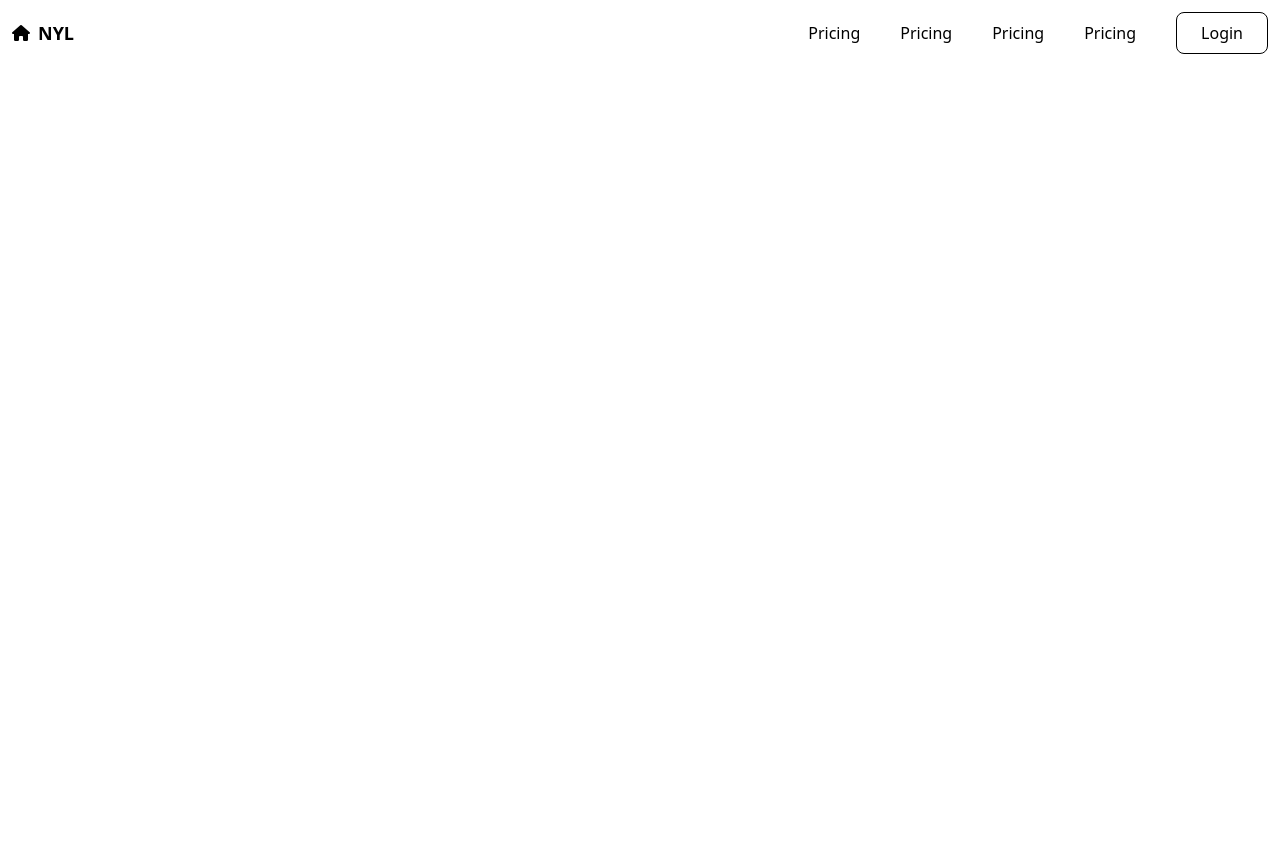
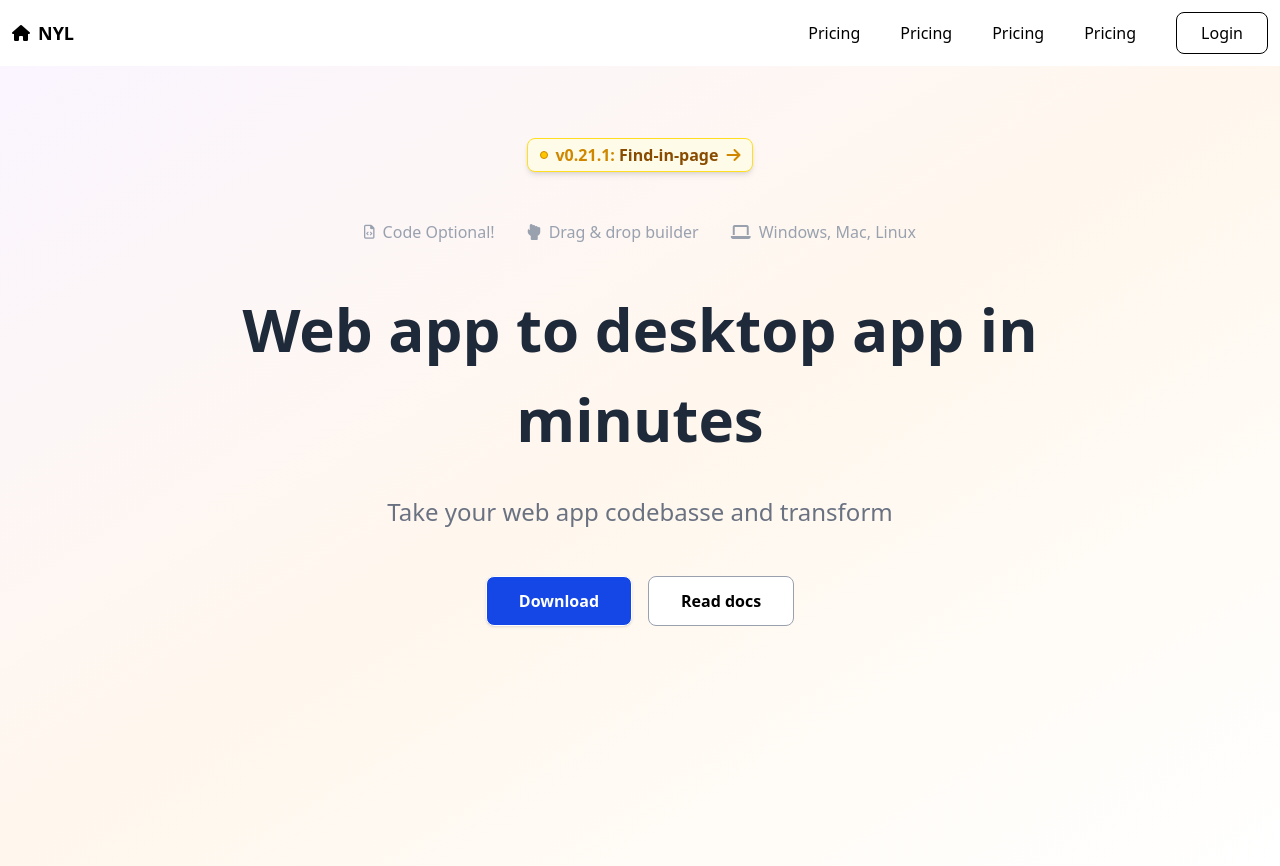
Before and after one commit to niel2512/landing-page-tailwind-v4, a plain HTML site: page index.html in a window 1280 px wide. Before the commit the page ends 800 px from the top, so only its background shows below. Drawn offline with nearby package versions, Linux system fonts and the light colour scheme.

Commit message:
Hero Section

```diff
--- a/index.html
+++ b/index.html
@@ -21,6 +21,12 @@
         <a href="#" class="font-medium hover:text-blue-500">Pricing</a>
         <a href="#" class="font-medium border rounded-lg px-6 py-2 hover:text-blue-500">Login</a>
       </div>
+      <!-- <div class="hidden md:flex flex-1 justify-end">
+        <button class="flex gap-2 text-center items-center border border-gray-400 px-6 py-2 rounded-lg hover:border-gray-600">
+          <span>MyLandingPage</span>
+          <i class="fa-solid fa-arrow-right"></i>
+        </button>
+      </div> -->
       <!-- <button class="hidden md:flex gap-2 text-center items-center border border-gray-400 px-6 py-2 rounded-lg hover:border-gray-600">
         <span>MyLandingPage</span>
         <i class="fa-solid fa-arrow-right"></i>
@@ -53,8 +59,39 @@
         <a href="#" class="font-semibold m-3 p-3 hover:bg-slate-50 block rounded-lg border border-gray-400">Login</a>
       </div>
     </nav>
-
     <!-- Main -->
+    <main>
+      <!-- Hero Section -->
+      <div id="hero" class="min-h-screen bg-gradient-to-br from-purple-50 via-orange-50 to-transparent">
+        <div id="hero-container" class="max-w-4xl mx-auto px-6 pt-6 pb-32 flex flex-col sm:items-center sm:text-center sm:pt-12">
+          <div id="version-text" class="flex items-center my-6 gap-2 border border-yellow-300 bg-yellow-50 rounded-lg px-3 py-1 w-fit shadow-md hover:shadow-lg hover:-translate-y-1 transition group">
+            <div class="w-2 h-2 bg-yellow-400 rounded-full border border-yellow-600"></div>
+            <p class="font-sans font-semibold text-yellow-600">v0.21.1: <span class="text-yellow-800">Find-in-page</span></p>
+            <i class="fa-solid fa-arrow-right text-yellow-600 group-hover:translate-x-1 transition duration-300"></i>
+          </div>
+          <div id="hero-features" class="hidden sm:flex gap-8 my-6">
+            <div class="flex justify-center gap-2 items-center text-gray-400">
+              <i class="fa-regular fa-file-code text-sm"></i>
+              <p>Code Optional!</p>
+            </div>
+            <div class="flex justify-center gap-2 items-center text-gray-400">
+              <i class="fa-solid fa-hand-back-fist"></i>
+              <p>Drag & drop builder</p>
+            </div>
+            <div class="flex justify-center gap-2 items-center text-gray-400">
+              <i class="fa-solid fa-laptop"></i>
+              <p>Windows, Mac, Linux</p>
+            </div>
+          </div>
+          <h1 class="text-4xl font-sans text-gray-800 font-bold leading-tight mt-4 sm:text-6xl sm:leading-normal">Web app to desktop app in minutes</h1>
+          <p class="text-xl mt-4 sm:text-2xl sm:mt-8 text-gray-500">Take your web app codebasse and transform</p>
+          <div id="buttons-container" class="mt-12 flex gap-4 flex-col sm:flex-row">
+            <button class="px-8 py-3 font-semibold rounded-lg text-white bg-blue-700 border shadow-sm hover:bg-blue-600">Download</button>
+            <button class="px-8 py-3 font-semibold rounded-lg bg-white border border-gray-400 hover:border-gray-800">Read docs</button>
+          </div>
+        </div>
+      </div>
+    </main>
   </body>
   <script src="script.js"></script>
 </html>
```
